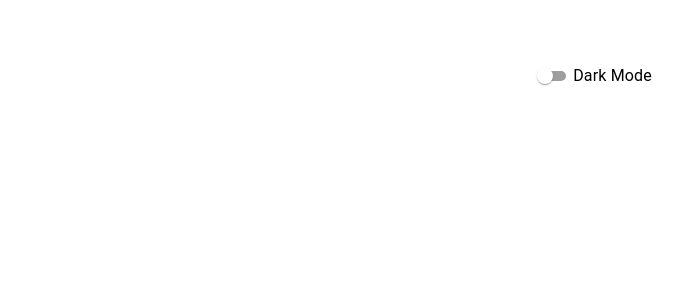
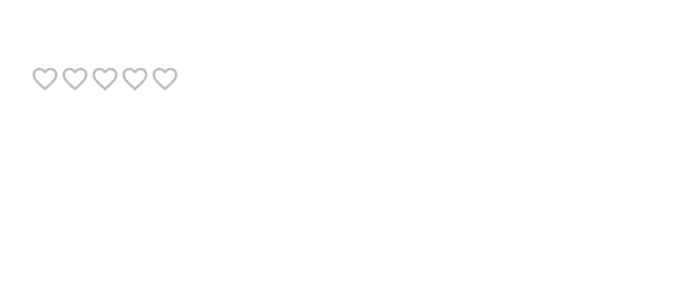
Before and after one commit to Zyar3k/material-ui_training, a React (Create React App) app: page / in a window 1280 px wide. Shown: the top 300 px of the page, without its empty margins (34-716 px from the left). Built offline with nearby package versions, Linux system fonts and the light colour scheme.

Commit message:
Mui rating

```diff
--- a/src/App.tsx
+++ b/src/App.tsx
@@ -1,5 +1,6 @@
 import "./App.css";
-import MuiSwitch from "./components/MuiSwitch";
+import MuiRating from "./components/MuiRating";
+// import MuiSwitch from "./components/MuiSwitch";
 // import MuiCheckbox from "./components/MuiCheckbox";
 // import MuiRadioButton from "./components/MuiRadioButton";
 // import MuiSelect from "./components/MuiSelect";
@@ -16,7 +17,8 @@
       {/* <MuiSelect /> */}
       {/* <MuiRadioButton /> */}
       {/* <MuiCheckbox /> */}
-      <MuiSwitch />
+      {/* <MuiSwitch /> */}
+      <MuiRating />
     </div>
   );
 }
--- /dev/null
+++ b/src/components/MuiRating.tsx
@@ -0,0 +1,32 @@
+import { Stack, Rating } from "@mui/material";
+import { useState } from "react";
+import FavoriteIcon from "@mui/icons-material/Favorite";
+import FavoriteBorderIcon from "@mui/icons-material/FavoriteBorder";
+
+const MuiRating = () => {
+  const [value, setValue] = useState<number | null>(null);
+  console.log(value);
+  const handleChange = (
+    event: React.ChangeEvent<{}>,
+    newValue: number | null
+  ) => {
+    setValue(newValue);
+  };
+  return (
+    <Stack spacing={2}>
+      <Rating
+        name="simple-controlled"
+        value={value}
+        onChange={handleChange}
+        precision={0.5}
+        size="large"
+        icon={<FavoriteIcon fontSize="inherit" color="error" />}
+        emptyIcon={<FavoriteBorderIcon fontSize="inherit" />}
+        // readOnly
+        highlightSelectedOnly
+      />
+    </Stack>
+  );
+};
+
+export default MuiRating;
```
